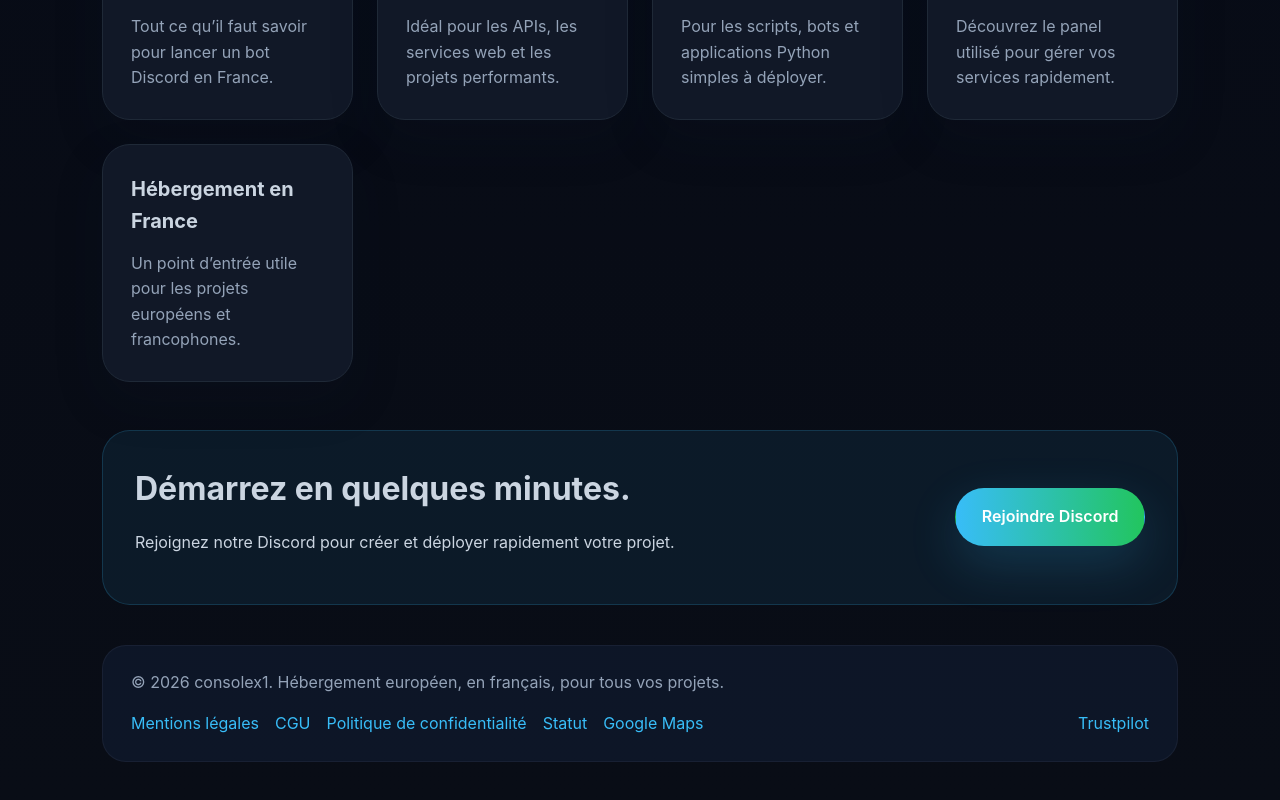
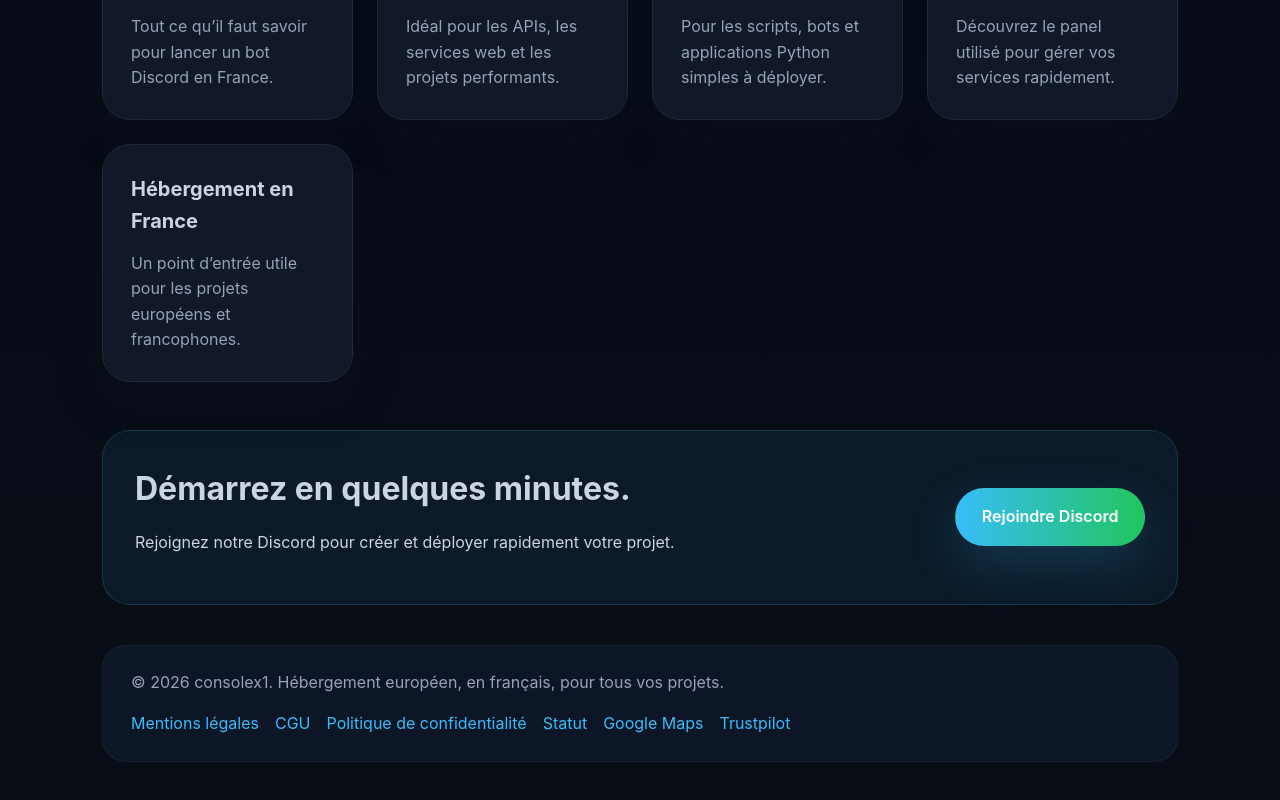
Before and after one commit to console-x1/consolex1.com, a Next.js app: page / in a window 1280 px wide. Shown: the part 3158-3958 px from the top of the page. Built offline with nearby package versions, Linux system fonts and the light colour scheme.

Commit message:
RE: RE: add Google Maps link to footer and update Trustpilot widget

```diff
--- a/src/components/Footer.tsx
+++ b/src/components/Footer.tsx
@@ -14,11 +14,13 @@ const footerLinks = {
     privacy: '/politique-de-confidentialite',
     statusUrl: 'https://status.consolex1.com',
     mapsUrl: 'https://maps.app.goo.gl/K8AQ4841f52D5dqA9',
+    trustpilotUrl: 'https://www.trustpilot.com/review/consolex1.com',
     legalLabel: 'Mentions légales',
     termsLabel: 'CGU',
     privacyLabel: 'Politique de confidentialité',
     statusLabel: 'Statut',
     mapsLabel: 'Google Maps',
+    trustpilotLabel: 'Trustpilot',
   },
   en: {
     text: '© 2026 consolex1. French hosting for bots, apps and websites.',
@@ -27,11 +29,13 @@ const footerLinks = {
     privacy: '/en/privacy-policy',
     statusUrl: 'https://status.consolex1.com',
     mapsUrl: 'https://maps.app.goo.gl/K8AQ4841f52D5dqA9',
+    trustpilotUrl: 'https://www.trustpilot.com/review/consolex1.com',
     legalLabel: 'Legal notice',
     termsLabel: 'Terms',
     privacyLabel: 'Privacy policy',
     statusLabel: 'Status',
     mapsLabel: 'Google Maps',
+    trustpilotLabel: 'Trustpilot',
   },
 };
 
@@ -55,12 +59,9 @@ export default function Footer({ locale }: FooterProps) {
         <a href={links.mapsUrl} target="_blank" rel="noopener noreferrer">
           {links.mapsLabel}
         </a>
-      </div>
-
-      <script type="text/javascript" src="//widget.trustpilot.com/bootstrap/v5/tp.widget.bootstrap.min.js" async></script>
-
-      <div className="trustpilot-widget" data-locale="en-US" data-template-id="56278e9abfbbba0bdcd568bc" data-businessunit-id="6a70fc65701e0ea478abf809" data-style-height="52px" data-style-width="100%" data-token="9bbb22b8-6ceb-49ad-ae58-488a62eb3245">
-        <a href="https://www.trustpilot.com/review/consolex1.com" target="_blank" rel="noopener">Trustpilot</a>
+        <a href={links.trustpilotUrl} target="_blank" rel="noopener noreferrer">
+          {links.trustpilotLabel}
+        </a>
       </div>
     </footer>
   );
```
